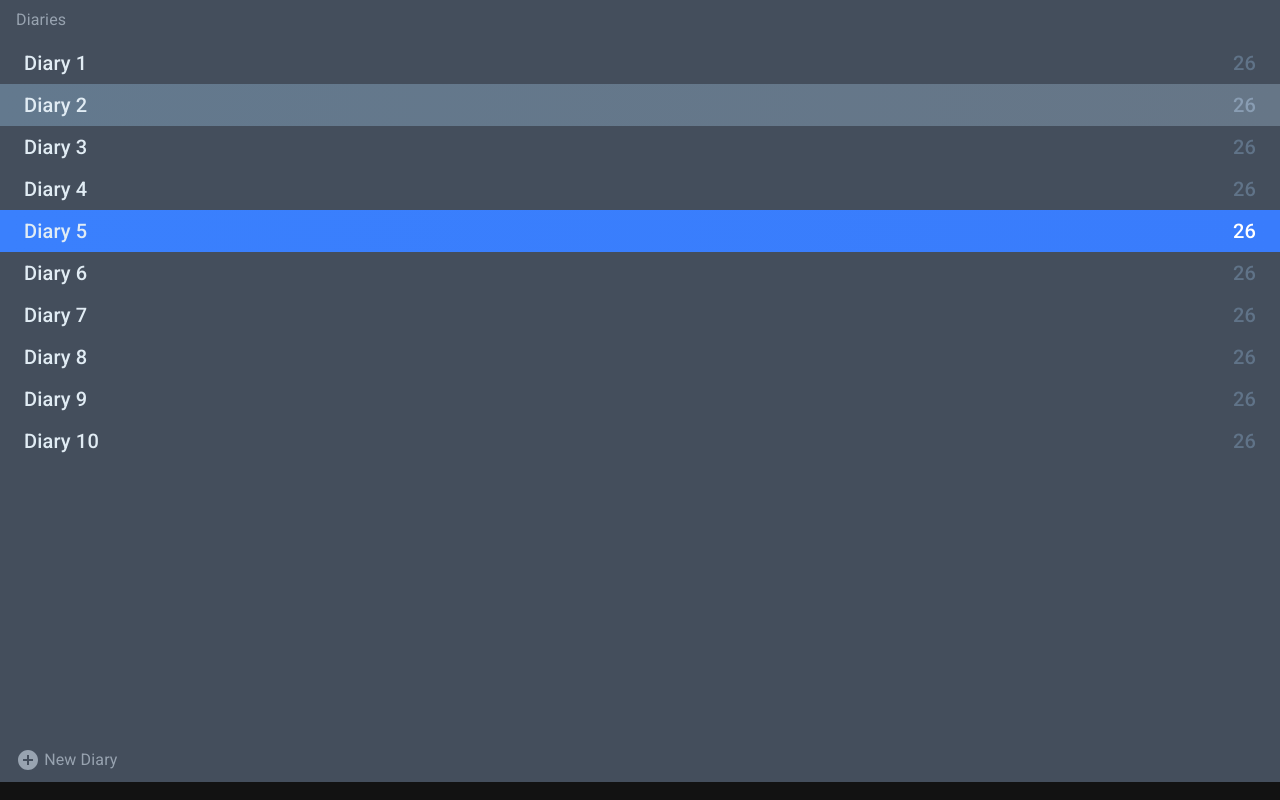
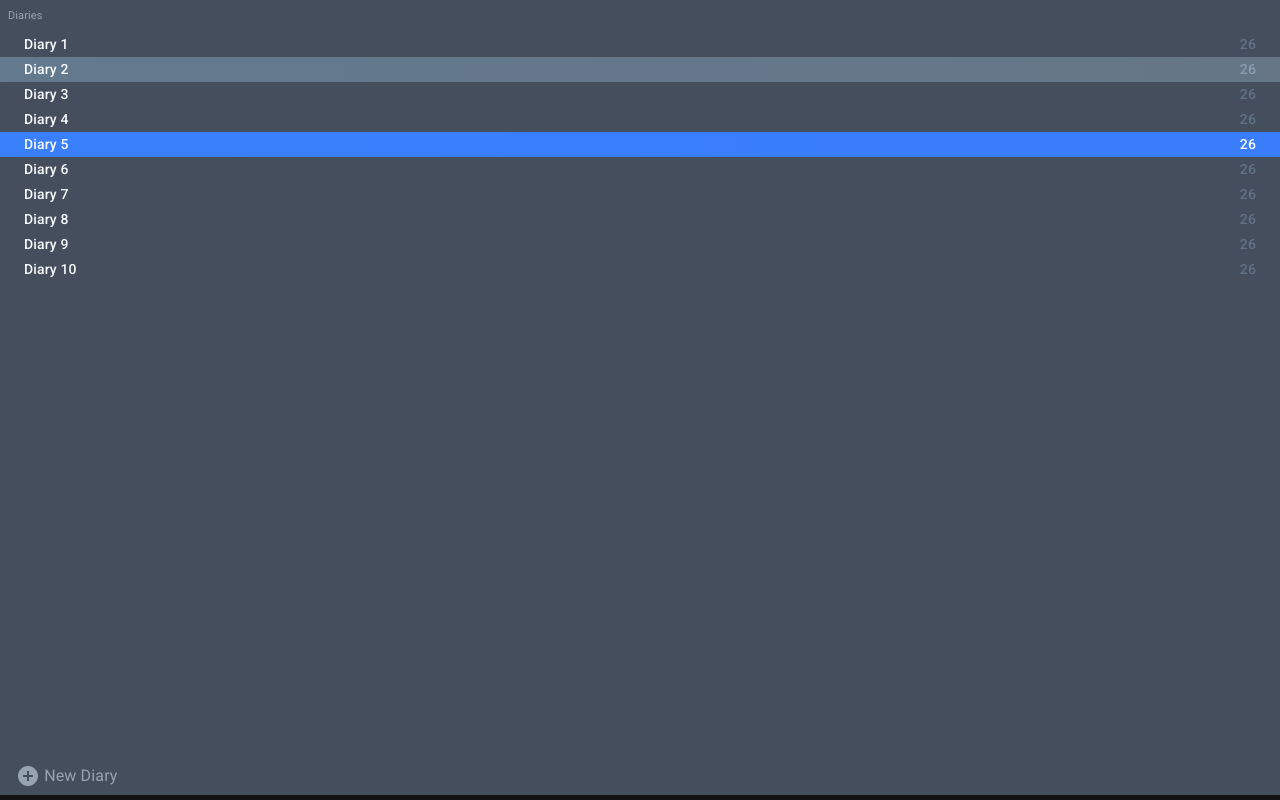
Before and after one commit to shakiralihamza/the-diaries-app, a React (Create React App) app: page / in a window 1280 px wide. Built offline with nearby package versions, Linux system fonts and the light colour scheme.

Commit message:
updated diaries ui

```diff
--- a/src/features/diaries/Diaries.tsx
+++ b/src/features/diaries/Diaries.tsx
@@ -5,14 +5,14 @@ import AddCircleIcon from '@mui/icons-material/AddCircle';
 const Diaries = () => {
     return (
         <>
-            <Typography ml={2} mt={1} sx={{color: '#98a3b0'}} variant={'body1'}>
+            <Typography ml={1} mt={1} sx={{color: '#98a3b0'}} fontSize={11}>
                 Diaries
             </Typography>
             <Grid
                 container
                 sx={{
-                    padding: '10px 0',
-                    height: 'calc(100vh - 50px)',
+                    padding: '7px 0',
+                    height: 'calc(100vh - 30px)',
                     width: '100%'
                 }}
                 justifyContent={'space-between'}
@@ -27,17 +27,16 @@ const Diaries = () => {
                                     <Grid item xs={12}>
                                         <Box
                                             sx={{
-                                                // height: '40px',
                                                 width: '100%',
-                                                padding: '5px 24px',
+                                                padding: '2px 24px',
                                                 ...(item === 2 && {backgroundImage: 'linear-gradient(to right, #63798e, #667687)'}),
                                                 ...(item === 5 && {backgroundImage: 'linear-gradient(to right, #3a80fd, #397cfc)'}),
                                                 // backgroundColor: '#397cfc'
                                             }}
                                         >
-                                            <Typography variant={'h6'}>
+                                            <Typography fontSize={14} fontWeight={500}>
                                                 <Grid container justifyContent={'space-between'}>
-                                                    <Grid item sx={{color:'#e1ecf4'}}>
+                                                    <Grid item sx={{color:'#f7fafc'}}>
                                                         Diary {item}
                                                     </Grid>
                                                     <Grid item sx={{
```
